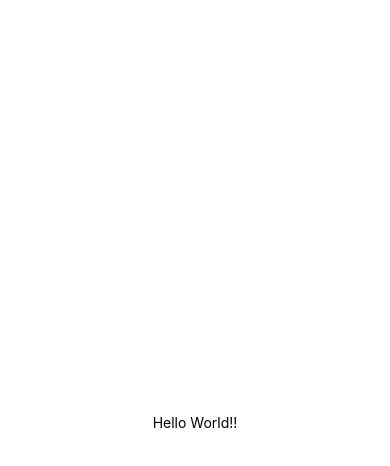
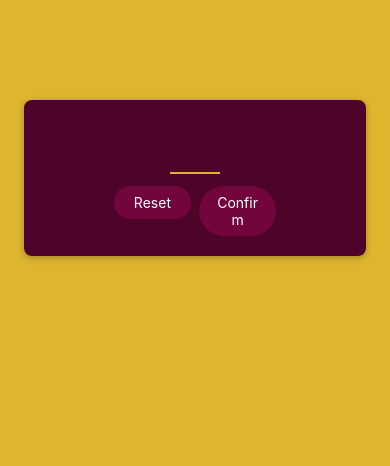
Before and after one commit to anjiri1684/number-guessing-app-react-native, a React Native app: screen / in a window 390 px wide. Shown: the top 466 px of the page. Built offline with nearby package versions, Linux system fonts and the light colour scheme.

Commit message:
"Updated App.js to render StartGameScreen, added StatusBar, and modified styles. Created PrimaryButton component with pressable behavior and styles. Modified StartGameScreen to include TextInput and PrimaryButton components with styles."

```diff
--- a/App.js
+++ b/App.js
@@ -1,18 +1,21 @@
-import { StyleSheet, Text, View } from "react-native";
+import { StyleSheet, View } from "react-native";
+import StartGameScreen from "./screens/StartGameScreen";
+import { StatusBar } from "expo-status-bar";
 
 export default function App() {
   return (
-    <View style={styles.container}>
-      <Text>Hello World!!</Text>
-    </View>
+    <>
+      <StatusBar style="light" />
+      <View style={styles.rootScreen}>
+        <StartGameScreen />
+      </View>
+    </>
   );
 }
 
 const styles = StyleSheet.create({
-  container: {
+  rootScreen: {
     flex: 1,
-    backgroundColor: "#fff",
-    alignItems: "center",
-    justifyContent: "center",
+    backgroundColor: "#ddb52f",
   },
 });
--- a/components/PrimaryButton.js
+++ b/components/PrimaryButton.js
@@ -1,7 +1,48 @@
-import { StyleSheet } from "react-native";
+import { StyleSheet, View, Text, Pressable } from "react-native";
 
-function PrimaryButton() {}
+function PrimaryButton({ children }) {
+  const buttonPressHandler = () => {
+    console.log("Button pressed");
+  };
+  return (
+    <View style={styles.buttonOuterContainer}>
+      <Pressable
+        style={({ pressed }) =>
+          pressed
+            ? [styles.buttonContainer, styles.pressed]
+            : styles.buttonContainer
+        }
+        onPress={buttonPressHandler}
+        android_ripple={{ color: "#640233" }}
+      >
+        <Text style={styles.buttonText}>{children}</Text>
+      </Pressable>
+    </View>
+  );
+}
 
 export default PrimaryButton;
 
-const styles = StyleSheet.create({});
+const styles = StyleSheet.create({
+  buttonContainer: {
+    backgroundColor: "#72063c",
+    padding: 8,
+    paddingHorizontal: 16,
+    elevation: 2,
+  },
+
+  buttonOuterContainer: {
+    borderRadius: 28,
+    margin: 4,
+    overflow: "hidden",
+  },
+
+  buttonText: {
+    color: "#fff",
+    textAlign: "center",
+  },
+
+  pressed: {
+    opacity: 0.75,
+  },
+});
--- a/screens/StartGameScreen.js
+++ b/screens/StartGameScreen.js
@@ -1,13 +1,62 @@
 import { StyleSheet, TextInput, View } from "react-native";
+import PrimaryButton from "../components/PrimaryButton";
 
 function StartGameScreen() {
   return (
-    <View>
-      <TextInput placeholder="Enter your guess" />
+    <View style={styles.inputContainer}>
+      <TextInput
+        style={styles.numberInput}
+        maxLength={2}
+        keyboardType="number-pad"
+        autoCapitalize="none"
+        autoCorrect={false}
+      />
+      <View style={styles.buttonsContainer}>
+        <View style={styles.buttonContainer}>
+          <PrimaryButton>Reset</PrimaryButton>
+        </View>
+        <View style={styles.buttonContainer}>
+          <PrimaryButton>Confirm</PrimaryButton>
+        </View>
+      </View>
     </View>
   );
 }
 
 export default StartGameScreen;
 
-const styles = StyleSheet.create({});
+const styles = StyleSheet.create({
+  inputContainer: {
+    justifyContent: "center",
+    alignItems: "center",
+    padding: 16,
+    marginTop: 100,
+    backgroundColor: "#4e0329",
+    marginHorizontal: 24,
+    borderRadius: 8,
+    elevation: 4,
+    shadowColor: "black",
+    shadowOffset: { width: 0, height: 2 },
+    shadowRadius: 6,
+    shadowOpacity: 0.25,
+  },
+
+  numberInput: {
+    height: 50,
+    width: 50,
+    fontSize: 32,
+    borderBottomColor: "#ddb52f",
+    borderBottomWidth: 2,
+    color: "#ddb52f",
+    marginVertical: 8,
+    fontWeight: "bold",
+    textAlign: "center",
+  },
+  buttonsContainer: {
+    flexDirection: "row",
+  },
+
+  buttonContainer: {
+    flex: 1,
+  },
+});
```
